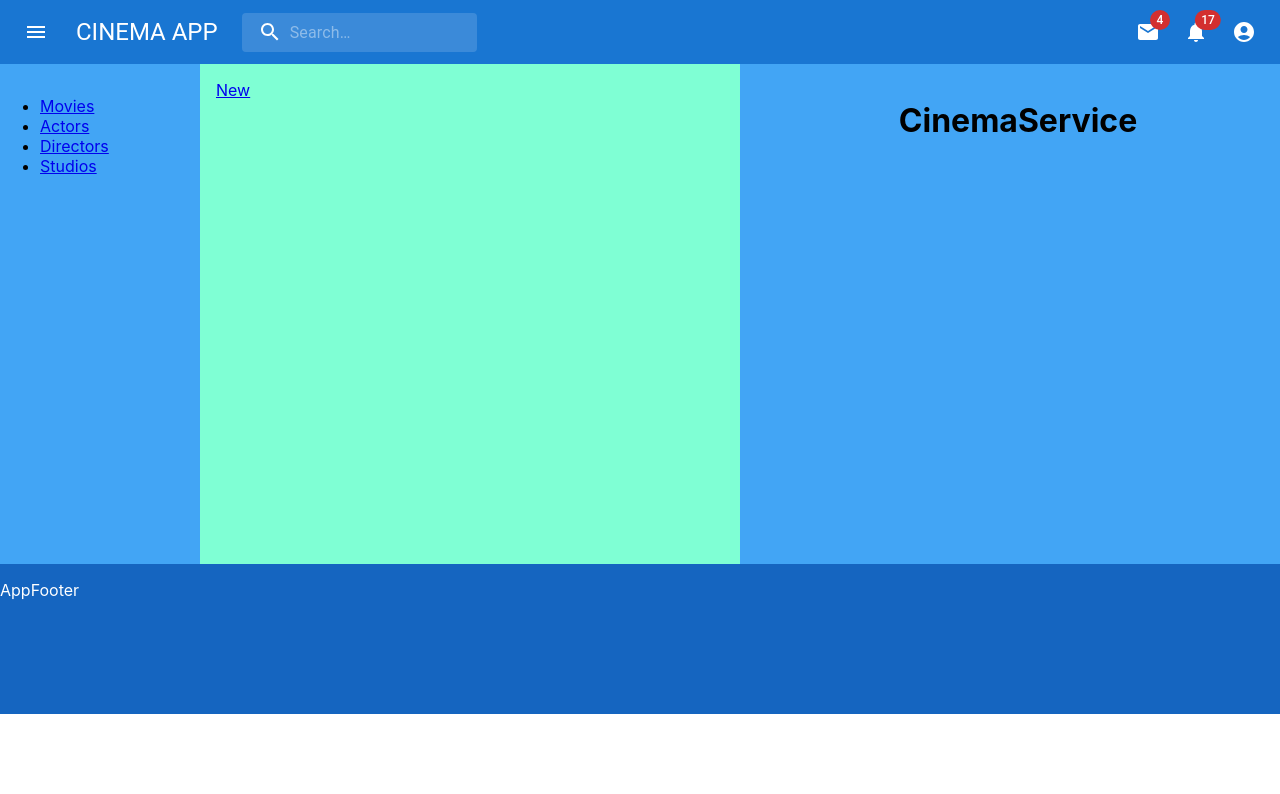
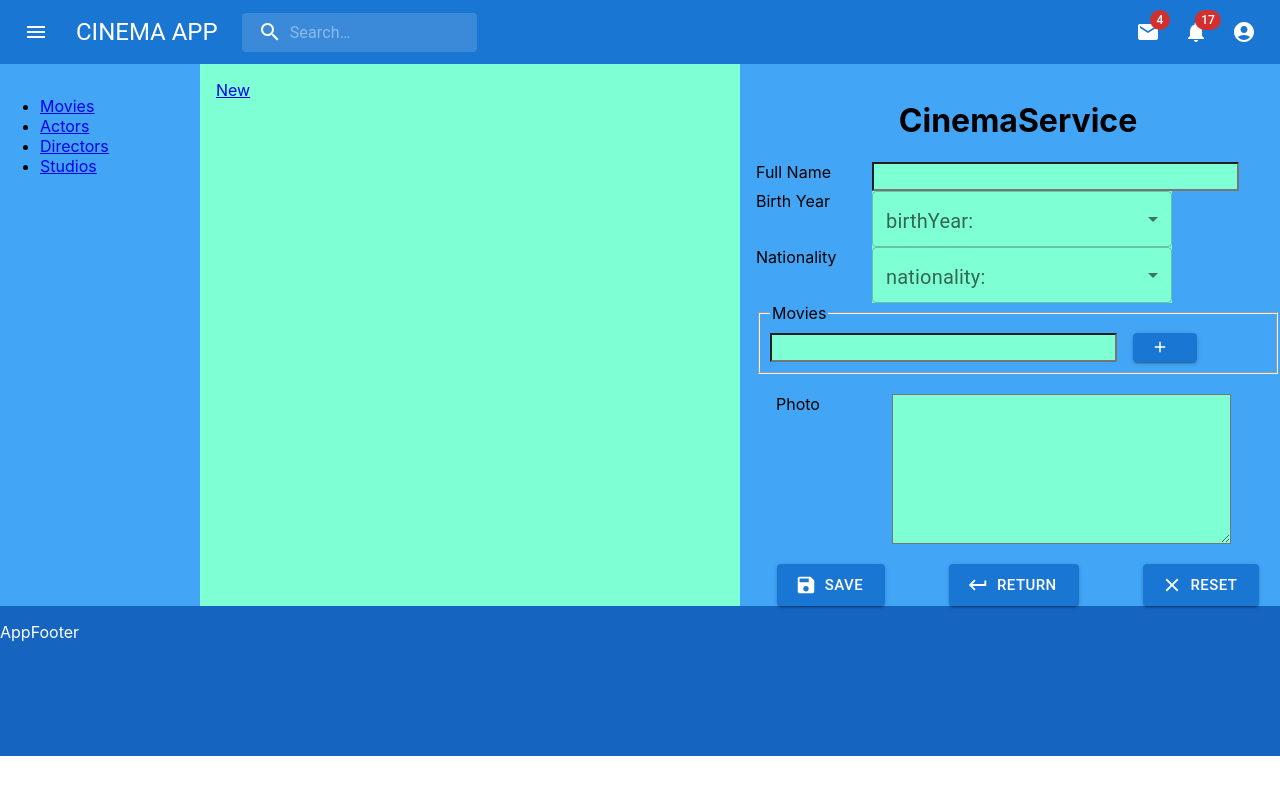
Before and after one commit to freshjsoftd/dpd-2022-1-cinema-app, a React (Create React App) app: page /directors/new/1 in a window 1280 px wide. Shown: the top 794 px of the page. Built offline with nearby package versions, Linux system fonts and the light colour scheme; data requests are answered from the project's data file.

Commit message:
Implement directors

```diff
--- a/db.json
+++ b/db.json
@@ -62,7 +62,7 @@
       "fullName": "Ridley Scott",
       "birthYear": "1937",
       "nationality": "UK",
-      "image": "https://upload.wikimedia.org/wikipedia/commons/thumb/3/3d/NASA_Journey_to_Mars_and_%E2%80%9CThe_Martian%22_%28201508180030HQ%29.jpg/220px-NASA_Journey_to_Mars_and_%E2%80%9CThe_Martian%22_%28201508180030HQ%29.jpg"
+      "image": "https://encrypted-tbn0.gstatic.com/images?q=tbn:ANd9GcQrIn-ZPlQl9VuHh1gHuBuN9TEBm2HDn_RGuw&usqp=CAU"
     },
     {
       "id": 3,
--- a/src/components/Actors/ActorForm.js
+++ b/src/components/Actors/ActorForm.js
@@ -22,6 +22,7 @@ function ActorForm() {
   const dispatch = useDispatch();
   const {
     actorsList: {actors},
+    // moviesList: {movies}
   } = useSelector((state) => state);
   const {id} = useParams();
   const navigate = useNavigate();
--- a/src/components/Directors/DirectorForm.js
+++ b/src/components/Directors/DirectorForm.js
@@ -0,0 +1,169 @@
+import {ErrorMessage, Field, FieldArray, Form, Formik} from 'formik';
+import React from 'react';
+import {useDispatch, useSelector} from 'react-redux';
+import {useNavigate, useParams} from 'react-router-dom';
+import Stack from '@mui/material/Stack';
+import Button from '@mui/material/Button';
+import SaveIcon from '@mui/icons-material/Save';
+import ClearIcon from '@mui/icons-material/Clear';
+import KeyboardReturnIcon from '@mui/icons-material/KeyboardReturn';
+import AddIcon from '@mui/icons-material/Add';
+import RemoveIcon from '@mui/icons-material/Remove';
+import * as Yup from 'yup';
+// =========
+import {emptyDirector} from '../../constants';
+import {
+  createDirectorAction,
+  updateDirectorAction,
+} from '../../store/actions/directorActions';
+import AppSelectElement from '../common/AppSelectElement';
+
+function DirectorForm() {
+  const dispatch = useDispatch();
+  const {
+    directorsList: {directors},
+    // moviesList: {movies}
+  } = useSelector((state) => state);
+  const {id} = useParams();
+  const navigate = useNavigate();
+  const currentDirector = directors.find(
+    (director) => director.id === parseInt(id),
+  );
+
+  const onDirectorSubmit = (values) => {
+    !values.id
+      ? dispatch(createDirectorAction({...values, id: Date.now()}))
+      : dispatch(updateDirectorAction(values));
+    goHome();
+  };
+  const goHome = () => navigate('/directors');
+
+  const schema = Yup.object().shape({
+    fullName: Yup.string().required('Field is required'),
+  });
+
+  const renderSelect = (props) => {
+    return <AppSelectElement field={props.field} meta={props.meta} />;
+  };
+
+  const renderFormik = (props) => {
+    console.log(props);
+    return (
+      <Form>
+        <Stack>
+          <Stack direction="row" spacing={2}>
+            <label htmlFor="fullName" className="label">
+              Full Name
+            </label>
+            <Field name="fullName"></Field>
+          </Stack>
+          <ErrorMessage name="fullName">
+            {(msg) => <div className="error">{msg}</div>}
+          </ErrorMessage>
+        </Stack>
+        <Stack direction="row" spacing={2}>
+          <label htmlFor="birthYear" className="label">
+            Birth Year
+          </label>
+          <Field name="birthYear" as="select">
+            {renderSelect}
+          </Field>
+        </Stack>
+        <Stack direction="row" spacing={2}>
+          <label htmlFor="nationality" className="label">
+            Nationality
+          </label>
+          <Field name="nationality" as="select">
+            {renderSelect}
+          </Field>
+        </Stack>
+        <fieldset className="items-container">
+          <legend>Movies</legend>
+          <FieldArray name='movies'>
+            {({push, remove, form: {values: {movies}}}) => {
+              return (
+                <Stack spacing={4}>
+                    {movies.map((movie, index) => (
+                      <Stack
+                        key={index}
+                        direction='row'
+                        spacing={2}
+                      >
+                        <Field name={`movies[${index}]`}></Field>
+                        {index > 0 && (
+                          <Button
+                          type='button'
+                          variant='contained'
+                          size='small'
+                          startIcon={<RemoveIcon />}
+                          onClick={() => remove(index)}
+                          />
+                        )}
+                        <Button
+                          type='button'
+                          variant='contained'
+                          size='small'
+                          startIcon={<AddIcon />}
+                          onClick={() => push('')}
+                          />
+                      </Stack>
+                    ))}
+                </Stack>
+              )
+            }}
+          </FieldArray>
+        </fieldset>
+        <Stack direction="row" spacing={2} className="field-container">
+          <label htmlFor="image" className="label">
+            Photo
+          </label>
+          <Field name="image" as="textarea"></Field>
+        </Stack>
+        <Stack direction="row" spacing={8} justifyContent="center">
+          <Button
+            variant="contained"
+            type="submit"
+            disabled={!props.isValid}
+            className="form-btn"
+            size="large"
+            startIcon={<SaveIcon />}
+            // style={{ backgroundColor: 'teal' }}
+          >
+            Save
+          </Button>
+          <Button
+            variant="contained"
+            type="button"
+            className="form-btn"
+            onClick={goHome}
+            size="large"
+            startIcon={<KeyboardReturnIcon />}
+          >
+            Return
+          </Button>
+          <Button
+            variant="contained"
+            type="reset"
+            className="form-btn"
+            size="large"
+            startIcon={<ClearIcon />}
+          >
+            Reset
+          </Button>
+        </Stack>
+      </Form>
+    );
+  };
+
+  return (
+    <Formik
+      initialValues={currentDirector ? currentDirector : emptyDirector}
+      onSubmit={onDirectorSubmit}
+      validationSchema={schema}
+    >
+      {renderFormik}
+    </Formik>
+  );
+}
+
+export default DirectorForm;
--- a/src/components/Directors/DirectorItem.js
+++ b/src/components/Directors/DirectorItem.js
@@ -1,8 +1,39 @@
-import React from 'react'
+import React from 'react';
+import Grid from '@mui/material/Grid';
+import Stack from '@mui/material/Stack';
+import { useParams } from 'react-router-dom';
+// ================
+import { emptyDirector } from '../../constants'
 
-function DirectorItem() {
+function DirectorItem({directors}) {
+  const { id } = useParams();
+  const producer = directors.find((item) => item.id === parseInt(id));
+  const director = producer ? producer : emptyDirector;
+
   return (
-    <div>DirectorItem</div>
+    <Grid container>
+      <Grid
+      item lg={12} md={12} xl={12} sm={12} xs={12}
+      className='movie-header'
+      ><h1>{director.fullName}</h1>
+      </Grid>
+      <Grid item lg={6} md={6} xl={6} sm={6} xs={6}>
+        <img src={director.image} alt='poster'></img>
+      </Grid>
+      <Grid item lg={6} md={6} xl={6} sm={6} xs={6}>
+        <Stack>
+          <h2>About director</h2>
+          <h3>{director.fullName}</h3>
+          <h3>{director.birthYear}</h3>
+          <h3>{director.nationality}</h3>
+          <h3>Movies</h3>
+          {director.movies.map((movie, index) => (
+            <p key={index}>{movie}</p>
+          ))}
+        </Stack>
+      </Grid>
+    </Grid>
+
   )
 }
 
--- a/src/components/Service/CinemaService.js
+++ b/src/components/Service/CinemaService.js
@@ -1,6 +1,7 @@
 import React from 'react';
 import { Route, Routes } from 'react-router-dom';
 import ActorForm from '../Actors/ActorForm';
+import DirectorForm from '../Directors/DirectorForm';
 import MovieForm from '../Movies/MovieForm';
 
 const styles = {
@@ -16,6 +17,8 @@ function CinemaService() {
 				<Route path='/movies/new/:id' element={<MovieForm />}/>
 				<Route path='/actors/new' element={<ActorForm />} />
 				<Route path='/actors/new/:id' element={<ActorForm />}/>
+				<Route path='/directors/new' element={<DirectorForm />} />
+				<Route path='/directors/new/:id' element={<DirectorForm />}/>
 			</Routes>
 		</>
 	);
--- a/src/components/common/AppSelectElement.js
+++ b/src/components/common/AppSelectElement.js
@@ -11,7 +11,8 @@ function AppSelectElement({field, meta}) {
   const {directorsList: {directors}} = array;
   const {studiosList: {studios}} = array;
 
-  console.log(movies)
+  // console.log(movies)
+
   const createYearList = () => {
     let array = [];
     for (let year = 1900; year < (new Date().getFullYear()-10); year++) {
--- a/src/constants.js
+++ b/src/constants.js
@@ -18,6 +18,15 @@ export const emptyActor = {
 	image: '',
 };
 
+export const emptyDirector = {
+	id: null,
+	movies: [''],
+	fullName: '',
+	birthYear: '',
+	nationality: '',
+	image: '',
+};
+
 export const nationalities = [
 	'USA',
 	'United Kingdom',
```
